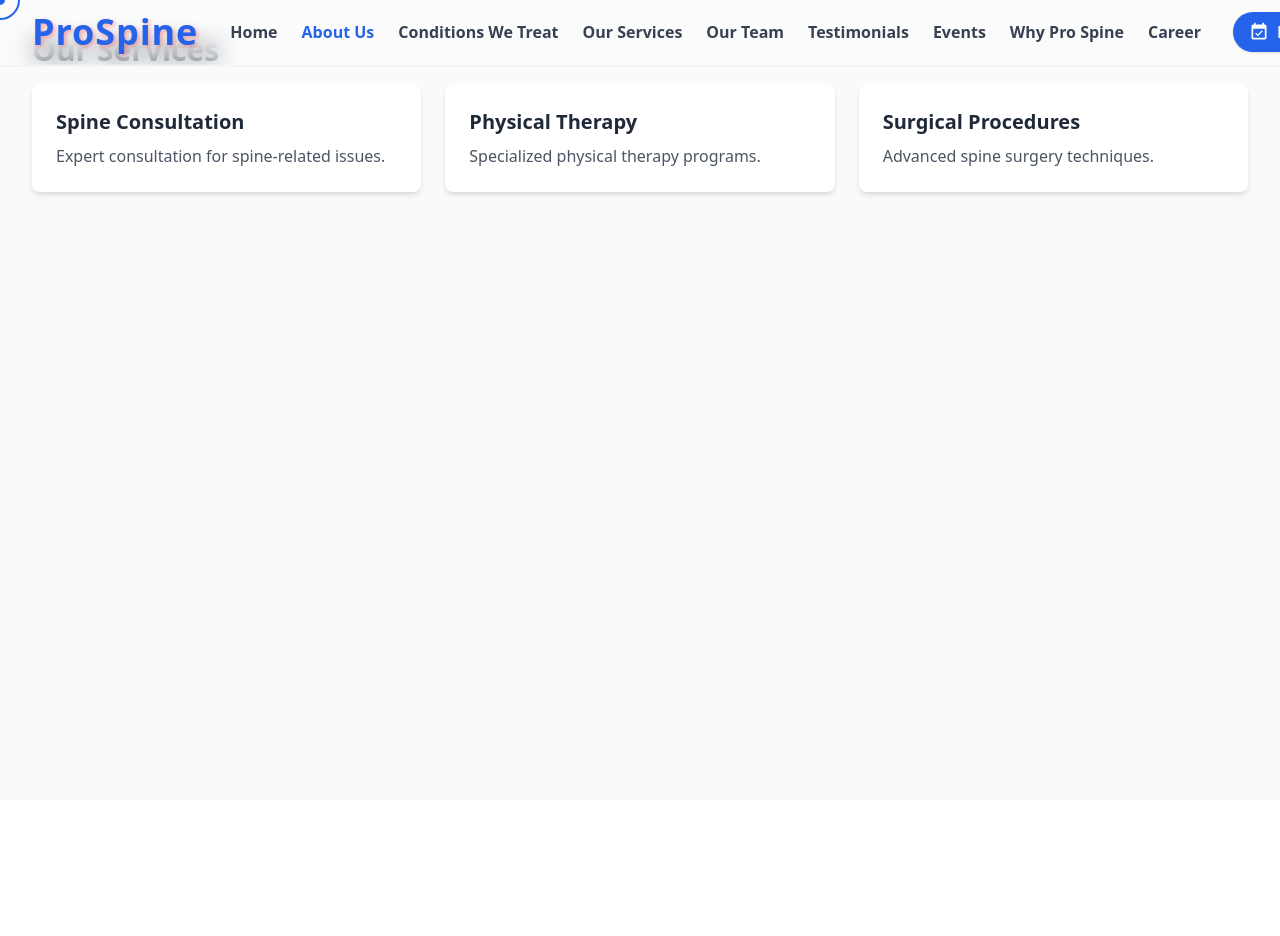
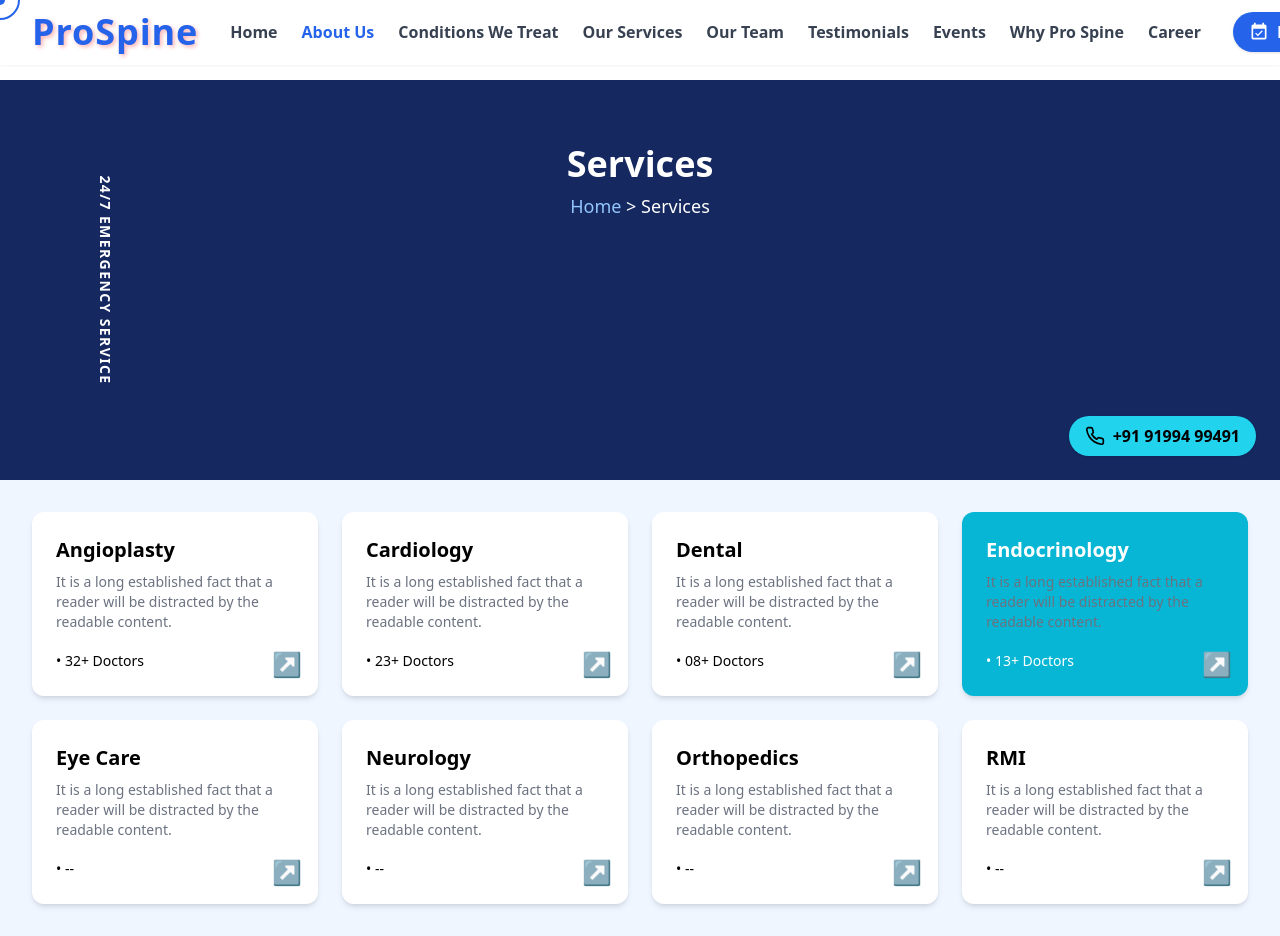
Before and after one commit to mdsufiyanansari/prospine_3.0, a React (Create React App) app: page /services in a window 1280 px wide. Before the commit the page ends 800 px from the top, so only its background shows below. Built offline with nearby package versions, Linux system fonts and the light colour scheme.

Commit message:
Update Services page

```diff
--- a/src/pages/Services.js
+++ b/src/pages/Services.js
@@ -1,25 +1,62 @@
-import React from 'react';
+import React from "react";
+import { Phone } from "lucide-react";
 
-const Services = () => {
+const services = [
+  { title: "Angioplasty", doctors: "32+ Doctors" },
+  { title: "Cardiology", doctors: "23+ Doctors" },
+  { title: "Dental", doctors: "08+ Doctors" },
+  { title: "Endocrinology", doctors: "13+ Doctors", highlighted: true },
+  { title: "Eye Care", doctors: "--" },
+  { title: "Neurology", doctors: "--" },
+  { title: "Orthopedics", doctors: "--" },
+  { title: "RMI", doctors: "--" },
+];
+
+export default function ServicesPage() {
   return (
-    <div className="min-h-screen p-8">
-      <h1 className="text-3xl font-bold text-gray-800 mb-4">Our Services</h1>
-      <div className="grid grid-cols-1 md:grid-cols-2 lg:grid-cols-3 gap-6">
-        <div className="p-6 bg-white rounded-lg shadow-md">
-          <h2 className="text-xl font-semibold text-gray-800 mb-2">Spine Consultation</h2>
-          <p className="text-gray-600">Expert consultation for spine-related issues.</p>
+    <div className="bg-blue-50 min-h-screen">
+      {/* Banner Section */}
+      <div className="relative bg-blue-900 text-white py-16 text-center h-[400px] mt-20">
+        <div className="absolute inset-0 bg-black bg-opacity-30" />
+        <div className="relative z-10">
+          <h1 className="text-4xl font-bold">Services</h1>
+          <p className="mt-2 text-lg">
+            <span className="text-blue-300">Home</span> &gt; Services
+          </p>
         </div>
-        <div className="p-6 bg-white rounded-lg shadow-md">
-          <h2 className="text-xl font-semibold text-gray-800 mb-2">Physical Therapy</h2>
-          <p className="text-gray-600">Specialized physical therapy programs.</p>
+        <div className="absolute bottom-6 right-6 z-10">
+          <div className="flex items-center gap-2 bg-cyan-400 text-black px-4 py-2 rounded-full font-semibold shadow">
+            <Phone size={20} />
+            +91 91994 99491
+          </div>
         </div>
-        <div className="p-6 bg-white rounded-lg shadow-md">
-          <h2 className="text-xl font-semibold text-gray-800 mb-2">Surgical Procedures</h2>
-          <p className="text-gray-600">Advanced spine surgery techniques.</p>
+        <div className="absolute left-0 top-1/2 transform -translate-y-1/2 rotate-90 text-sm tracking-widest font-semibold">
+          24/7 EMERGENCY SERVICE
         </div>
+      </div>
+
+      {/* Services Grid */}
+      <div className="p-8 grid grid-cols-1 sm:grid-cols-2 lg:grid-cols-4 gap-6 max-w-7xl mx-auto">
+        {services.map((service, index) => (
+          <div
+            key={index}
+            className={`rounded-xl p-6 shadow-md relative transition-transform hover:scale-105 cursor-pointer ${
+              service.highlighted ? "bg-cyan-500 text-white" : "bg-white"
+            }`}
+          >
+            <h2 className="text-xl font-bold mb-2">{service.title}</h2>
+            <p className="text-sm text-gray-500 mb-4">
+              It is a long established fact that a reader will be distracted by the readable content.
+            </p>
+            <span className="text-sm font-medium">
+              • {service.doctors}
+            </span>
+            <div className="absolute bottom-4 right-4 text-cyan-500">
+              <span className="text-2xl">↗</span>
+            </div>
+          </div>
+        ))}
       </div>
     </div>
   );
-};
-
-export default Services;
+}
```
